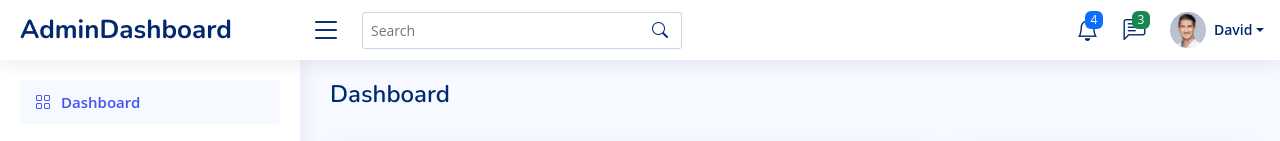
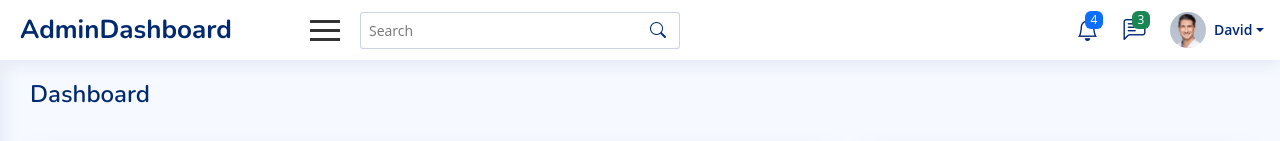
Before and after one commit to MicheleMarschner/adminDashboardReact, a React (Create React App) app: page / in a window 1280 px wide. Shown: the top 141 px of the page. Built offline with nearby package versions, Linux system fonts and the light colour scheme; no server answers.

Commit message:
animated hamburger menu

```diff
--- a/src/components/Logo.jsx
+++ b/src/components/Logo.jsx
@@ -1,10 +1,16 @@
-import React from 'react'
+import React, {useState, useEffect} from 'react'
 import './logo.css'
 
 function Logo() {
+  const [isChecked, setIsChecked] = useState(false);
+
+  useEffect (() => {
+    if (isChecked === true) document.body.classList.add('show-sidebar')
+    else document.body.classList.remove('show-sidebar')
+  }, [isChecked])
 
   const handleToggleSideBar = () => {
-    document.body.classList.toggle('toggle-sidebar')
+    setIsChecked(!isChecked);
   }
 
   return (
@@ -13,7 +19,12 @@ function Logo() {
 
             <span className='d-none d-lg-block'>AdminDashboard</span>
         </a>
-        <i className='bi bi-list toggle-sidebar-btn' onClick={handleToggleSideBar}></i>
+        <label className="hamburger-menu">
+          <input
+            type="checkbox"
+            checked={isChecked}
+            onChange={handleToggleSideBar}/>
+        </label>
     </div>
   )
 }
--- a/src/components/logo.css
+++ b/src/components/logo.css
@@ -19,3 +19,52 @@
     color: #012970;
     font-family: 'Nunito', sans-serif;
 }
+
+.hamburger-menu {
+    display: flex;
+    flex-direction: column;
+    gap: 6px;
+    width: max-content;
+    /*position: absolute;*/
+    margin-left: 10px;
+    z-index: 2;
+    cursor: pointer;
+}
+
+.hamburger-menu::before,
+.hamburger-menu::after,
+.hamburger-menu input {
+    content: "";
+    width: 30px;
+    height: 3px;
+    background-color: #333;
+    transform-origin: left center;
+    transition: opacity 200ms ease-in-out, width 200ms ease-in-out, rotate 200ms ease-in-out, translate 200ms ease-in-out;
+}
+
+.hamburger-menu input {
+    appearance: none;
+    padding: 0;
+    margin: 0;
+    outline: none;
+    pointer-events: none;
+}
+
+.hamburger-menu:has(input:checked)::before {
+    rotate: 45deg;
+    translate: 0 -1px;
+    width: 25px;
+}
+
+.hamburger-menu:has(input:checked)::after {
+    rotate: -45deg;
+    translate: 0 -2px;
+    width: 25px;
+}
+
+.hamburger-menu input:checked {
+    width: 0;
+    background-color: transparent;
+}
+
+/*calc( (8px*3) + (6px*2) )*/
--- a/src/components/sideBar.css
+++ b/src/components/sideBar.css
@@ -1,10 +1,7 @@
-
-
-
 .sidebar {
     position: fixed;
     top: 60px;
-    left: 0;
+    left: -300px;
     bottom: 0;
     width: 300px;
     z-index: 996;
@@ -15,12 +12,6 @@
     scrollbar-color: #aab7cf transparent;
     box-shadow: 0px 0px 20px rgba(1, 41, 112, 0.1);
     background-color: #fff;
-}
-
-@media (max-width: 1199px) {
-    .sidebar {
-        left: -300px;
-    }
 }
 
 .sidebar::-webkit-scrollbar {
@@ -34,23 +25,23 @@
 }
 
 @media (min-width: 1200px) {
-    #main,
-    #footer {
+    .show-sidebar #main,
+    .show-sidebar #footer {
         margin-left: 300px;
     }
 
-    .toggle-sidebar #main,
-    .toggle-sidebar #footer {
+    #main,
+    #footer {
         margin-left: 0;
     }
 
-    .toggle-sidebar .sidebar {
-        left: -300px;
+    .show-sidebar .sidebar {
+        left: 0;
     }
 }
 
 @media (max-width: 1199px) {
-    .toggle-sidebar .sidebar {
+    .show-sidebar .sidebar {
         left: 0;
     }
 }
```
